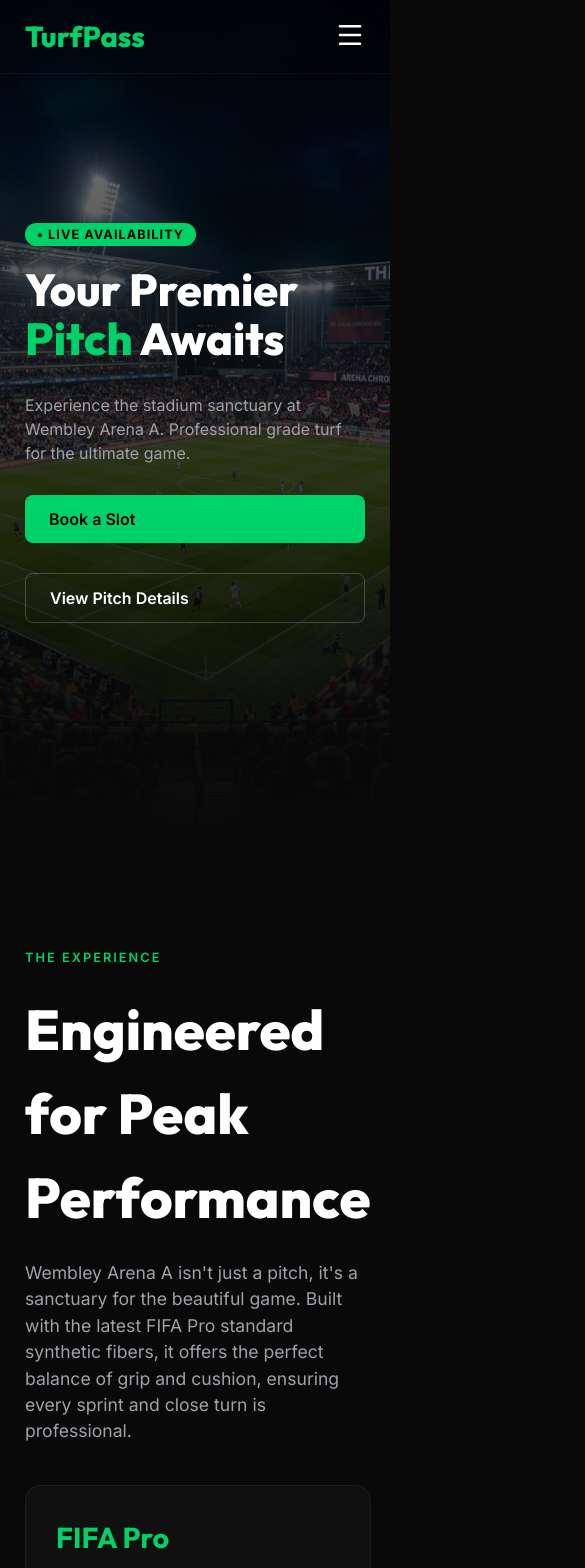
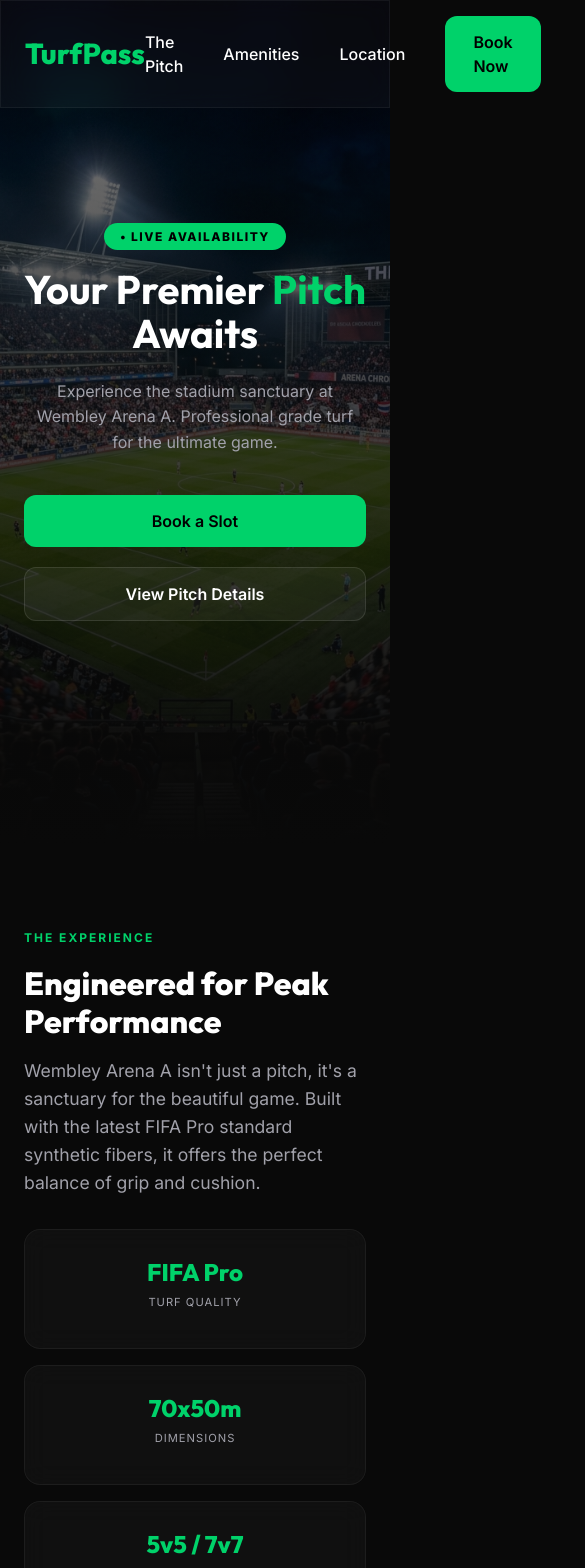
Before and after one commit to syamkumar-s-afk/football-turf, a React (Vite) app: page / in a window 390 px wide. Shown: the top 1568 px of the page, 585 px wide, since content can reach past the window. Built offline with nearby package versions, Linux system fonts and the light colour scheme; no server answers.

Commit message:
Complete Mobile-First UI refactor and architecture modernization

```diff
--- a/src/components/Navbar.jsx
+++ b/src/components/Navbar.jsx
@@ -77,34 +77,14 @@ const Navbar = () => {
 
         {/* Mobile Menu Overlay */}
         {isMenuOpen && (
-          <div style={{
-            position: 'fixed',
-            top: 0,
-            left: 0,
-            width: '100%',
-            height: '100vh',
-            background: 'var(--bg-dark)',
-            display: 'flex',
-            flexDirection: 'column',
-            alignItems: 'center',
-            justifyContent: 'center',
-            gap: '30px',
-            zIndex: 2100
-          }}>
-            <a href="#pitch" onClick={closeMenu} style={{ color: '#fff', fontSize: '2rem', textDecoration: 'none', fontWeight: 700 }}>The Pitch</a>
-            <a href="#amenities" onClick={closeMenu} style={{ color: '#fff', fontSize: '2rem', textDecoration: 'none', fontWeight: 700 }}>Amenities</a>
-            <a href="#location" onClick={closeMenu} style={{ color: '#fff', fontSize: '2rem', textDecoration: 'none', fontWeight: 700 }}>Location</a>
-            <a href="#booking" onClick={closeMenu} className="btn btn-primary" style={{ fontSize: '1.5rem', padding: '15px 40px' }}>Book Now</a>
+          <div className="mobile-nav-drawer">
+            <a href="#pitch" onClick={closeMenu} style={{ color: '#fff', fontSize: '2rem', textDecoration: 'none', fontWeight: 800 }}>The Pitch</a>
+            <a href="#amenities" onClick={closeMenu} style={{ color: '#fff', fontSize: '2rem', textDecoration: 'none', fontWeight: 800 }}>Amenities</a>
+            <a href="#location" onClick={closeMenu} style={{ color: '#fff', fontSize: '2rem', textDecoration: 'none', fontWeight: 800 }}>Location</a>
+            <a href="#booking" onClick={closeMenu} className="btn btn-primary" style={{ fontSize: '1.5rem', padding: '16px 48px', width: 'auto' }}>Book Now</a>
           </div>
         )}
       </div>
-
-      <style>{`
-        @media (max-width: 768px) {
-          .nav-desktop { display: none !important; }
-          .nav-mobile-toggle { display: block !important; }
-        }
-      `}</style>
     </nav>
   );
 };
--- a/src/index.css
+++ b/src/index.css
@@ -32,9 +32,10 @@ h1, h2, h3, h4 {
 }
 
 .container {
+  width: 100%;
   max-width: 1200px;
   margin: 0 auto;
-  padding: 0 20px;
+  padding: 0 24px;
 }
 
 button {
@@ -42,24 +43,35 @@ button {
   border: none;
   font-family: inherit;
   transition: all 0.2s ease;
+  min-height: 44px; /* Mobile touch target */
 }
 
 a {
   transition: color 0.2s ease;
+  text-decoration: none;
 }
 
 a:hover {
   color: var(--primary) !important;
 }
 
+/* Button System */
 .btn {
-  padding: 12px 24px;
-  border-radius: 8px;
+  padding: 14px 28px;
+  border-radius: 12px;
   font-weight: 600;
   display: inline-flex;
   align-items: center;
-  gap: 8px;
-  text-decoration: none;
+  justify-content: center;
+  gap: 10px;
+  width: 100%; /* Full width on mobile */
+  font-size: 1rem;
+}
+
+@media (min-width: 768px) {
+  .btn {
+    width: auto;
+  }
 }
 
 .btn-primary {
@@ -73,20 +85,60 @@ a:hover {
 }
 
 .btn-secondary {
-  background-color: transparent;
+  background-color: rgba(255, 255, 255, 0.05);
   color: #fff !important;
-  border: 1px solid rgba(255, 255, 255, 0.2);
+  border: 1px solid rgba(255, 255, 255, 0.1);
 }
 
-.btn-secondary:hover {
-  background-color: rgba(255, 255, 255, 0.05);
-  border-color: #fff;
+/* Grid Layouts (Mobile First) */
+.section-grid {
+  display: grid;
+  grid-template-columns: 1fr;
+  gap: 40px;
+  align-items: center;
+}
+
+.flex-stack {
+  display: flex;
+  flex-direction: column;
+  gap: 20px;
+}
+
+@media (min-width: 1024px) {
+  .section-grid {
+    grid-template-columns: 1fr 1fr;
+    gap: 80px;
+  }
+  .section-grid-wide {
+    grid-template-columns: 1.2fr 1fr;
+  }
+  .flex-stack {
+    flex-direction: row;
+    gap: 40px;
+  }
+}
+
+/* Hero Section */
+.hero-content {
+  text-align: center;
+}
+
+.hero-title {
+  font-size: clamp(2.5rem, 8vw, 5rem);
+  line-height: 1.1;
+  margin: 20px 0;
+}
+
+@media (min-width: 1024px) {
+  .hero-content {
+    text-align: left;
+  }
 }
 
 /* Slot Styles */
 .slot {
   aspect-ratio: 2/1;
-  border-radius: 8px;
+  border-radius: 10px;
   display: flex;
   flex-direction: column;
   align-items: center;
@@ -101,11 +153,6 @@ a:hover {
   color: #18181b;
 }
 
-.slot.available:hover {
-  transform: scale(1.05);
-  box-shadow: 0 4px 12px rgba(0, 210, 106, 0.3);
-}
-
 .slot.booked {
   background-color: var(--slot-available);
   opacity: 0.4;
@@ -116,14 +163,21 @@ a:hover {
 .slot.selected {
   background-color: var(--primary);
   color: #fff;
-  transform: scale(1.05);
-  box-shadow: 0 0 15px var(--primary);
+  box-shadow: 0 0 20px rgba(0, 210, 106, 0.4);
 }
 
-.slot span {
-  font-size: 0.7rem;
-  font-weight: 500;
-  opacity: 0.8;
+.slot-grid {
+  display: grid;
+  grid-template-columns: repeat(auto-fill, minmax(130px, 1fr));
+  gap: 12px;
+}
+
+/* Glass Effect */
+.glass {
+  background: rgba(255, 255, 255, 0.03);
+  backdrop-filter: blur(12px);
+  -webkit-backdrop-filter: blur(12px);
+  border: 1px solid rgba(255, 255, 255, 0.05);
 }
 
 /* Animations */
@@ -136,65 +190,40 @@ a:hover {
   animation: fadeIn 0.8s ease-out forwards;
 }
 
-@media (max-width: 768px) {
-  /* Container Padding */
-  .container {
-    padding: 0 25px;
+.mobile-nav-active {
+  overflow: hidden;
 }
 
-  /* Hero Section */
-  .hero h1 {
-    font-size: 2.8rem !important;
-    line-height: 1.2;
-  }
-  .hero p {
-    font-size: 1rem !important;
+/* Navbar Classes */
+.nav-desktop {
+  display: none;
 }
 
-  /* Universal Stacking & Wrapping */
-  #booking .container > div,
-  #pitch .container > div,
-  #location .container > div,
-  #amenities .container > div:nth-child(2),
-  .hero .container > div > div:last-child,
-  #pitch .container > div > div:first-child > div:last-child {
-    grid-template-columns: 1fr !important;
-    flex-direction: column !important;
-    gap: 30px !important;
+.nav-mobile-toggle {
+  display: block;
 }
 
-  /* Wrap internal flex items */
-  #pitch .container div[style*="display: flex"],
-  .hero .container div[style*="display: flex"],
-  #location .container div[style*="display: flex"] {
-    flex-wrap: wrap !important;
-    gap: 15px !important;
+@media (min-width: 1024px) {
+  .nav-desktop {
+    display: flex;
+  }
+  .nav-mobile-toggle {
+    display: none;
+  }
 }
 
-  /* Feature Card Fix */
-  #pitch [style*="flex: 1"] {
-    flex: none !important;
-    width: 100% !important;
+.mobile-nav-drawer {
+  position: fixed;
+  top: 0;
+  left: 0;
+  width: 100%;
+  height: 100vh;
+  background: var(--bg-dark);
+  display: flex;
+  flex-direction: column;
+  align-items: center;
+  justify-content: center;
+  gap: 32px;
+  z-index: 2100;
+  padding: 24px;
 }
-
-  /* Amenities Stacking Fix */
-  #amenities .container > div:nth-child(2) > div {
-    flex: none !important;
-    width: 100% !important;
-  }
-
-  /* Slot Grid Adjustment */
-  .slot-grid {
-    grid-template-columns: repeat(auto-fill, minmax(130px, 1fr)) !important;
-  }
-
-  /* Mobile Navbar Drawer (Internal Logic handled in JSX) */
-  .mobile-nav-active {
-    overflow: hidden; /* Prevent scrolling when menu is open */
-  }
-
-  .glass {
-    backdrop-filter: blur(12px) !important;
-    -webkit-backdrop-filter: blur(12px) !important;
-  }
-}
--- a/src/sections/Amenities.jsx
+++ b/src/sections/Amenities.jsx
@@ -2,35 +2,36 @@ import React from 'react';
 import { ShowerHead, MapPin, Lightbulb } from 'lucide-react';
 
 const Amenity = ({ icon: Icon, title, desc }) => (
-  <div style={{ textAlign: 'center', flex: 1 }}>
+  <div className="glass" style={{ textAlign: 'center', padding: '32px 24px', borderRadius: '24px', flex: '1 1 250px' }}>
     <div style={{
-      width: '80px',
-      height: '80px',
-      background: 'rgba(255,255,255,0.05)',
-      borderRadius: '50%',
+      width: '72px',
+      height: '72px',
+      background: 'rgba(0, 210, 106, 0.1)',
+      borderRadius: '24px',
       display: 'flex',
       alignItems: 'center',
       justifyContent: 'center',
-      margin: '0 auto 20px',
-      color: 'var(--primary)'
+      margin: '0 auto 24px',
+      color: 'var(--primary)',
+      transform: 'rotate(-5deg)'
     }}>
       <Icon size={32} />
     </div>
-    <h4 style={{ fontSize: '1.2rem', fontWeight: 700, marginBottom: '10px' }}>{title}</h4>
-    <p style={{ color: 'var(--text-muted)', fontSize: '0.9rem' }}>{desc}</p>
+    <h4 style={{ fontSize: '1.25rem', fontWeight: 800, marginBottom: '12px' }}>{title}</h4>
+    <p style={{ color: 'var(--text-muted)', fontSize: '0.95rem', lineHeight: 1.6 }}>{desc}</p>
   </div>
 );
 
 const Amenities = () => {
   return (
-    <section id="amenities" style={{ padding: '100px 0', background: 'var(--bg-dark)' }}>
+    <section id="amenities" style={{ padding: '80px 0', background: 'var(--bg-dark)' }}>
       <div className="container">
-        <div style={{ textAlign: 'center', marginBottom: '60px' }}>
-          <span style={{ color: 'var(--primary)', fontWeight: 600, textTransform: 'uppercase', letterSpacing: '2px', fontSize: '0.8rem' }}>World-Class Facilities</span>
-          <h2 style={{ fontSize: '3rem', fontWeight: 800, marginTop: '10px' }}>Everything You Need</h2>
+        <div style={{ textAlign: 'center', marginBottom: '50px' }}>
+          <span style={{ color: 'var(--primary)', fontWeight: 700, textTransform: 'uppercase', letterSpacing: '2px', fontSize: '0.75rem' }}>World-Class Facilities</span>
+          <h2 style={{ fontSize: 'clamp(2rem, 6vw, 3rem)', fontWeight: 800, marginTop: '12px' }}>Everything You Need</h2>
         </div>
-        <div style={{ display: 'flex', gap: '40px' }}>
-          <Amenity icon={ShowerHead} title="Luxury Showers" desc="Private locker rooms with heated showers and fresh towels." />
+        <div className="flex-stack" style={{ flexWrap: 'wrap', gap: '24px' }}>
+          <Amenity icon={ShowerHead} title="Luxury Showers" desc="Private locker rooms with heated showers and fresh towels provided." />
           <Amenity icon={MapPin} title="Secure Parking" desc="Designated underground parking for all players, free for 3 hours." />
           <Amenity icon={Lightbulb} title="Pro Floodlayers" desc="Broadcast-standard lighting system for perfect visibility at night." />
         </div>
--- a/src/sections/Experience.jsx
+++ b/src/sections/Experience.jsx
@@ -1,40 +1,44 @@
 import React from 'react';
 
 const FeatureCard = ({ title, subtitle }) => (
-  <div style={{
-    background: 'rgba(255,255,255,0.03)',
-    padding: '30px',
+  <div className="glass" style={{
+    padding: '24px',
     borderRadius: '16px',
-    border: '1px solid rgba(255,255,255,0.05)',
-    flex: 1
+    flex: '1 1 120px',
+    textAlign: 'center'
   }}>
-    <h3 style={{ fontSize: '1.8rem', fontWeight: 700, color: 'var(--primary)' }}>{title}</h3>
-    <p style={{ color: 'var(--text-muted)', textTransform: 'uppercase', fontSize: '0.8rem', letterSpacing: '1px', marginTop: '5px' }}>{subtitle}</p>
+    <h3 style={{ fontSize: '1.5rem', fontWeight: 800, color: 'var(--primary)' }}>{title}</h3>
+    <p style={{ color: 'var(--text-muted)', textTransform: 'uppercase', fontSize: '0.7rem', letterSpacing: '1px', marginTop: '4px' }}>{subtitle}</p>
   </div>
 );
 
 const Experience = () => {
   return (
-    <section id="pitch" style={{ padding: '100px 0', background: 'var(--bg-dark)' }}>
+    <section id="pitch" style={{ padding: '80px 0', background: 'var(--bg-dark)' }}>
       <div className="container">
-        <div style={{ display: 'grid', gridTemplateColumns: '1fr 1fr', gap: '80px', alignItems: 'center' }}>
+        <div className="section-grid">
           <div>
-            <span style={{ color: 'var(--primary)', fontWeight: 600, textTransform: 'uppercase', letterSpacing: '2px', fontSize: '0.8rem' }}>The Experience</span>
-            <h2 style={{ fontSize: '3.5rem', fontWeight: 800, margin: '20px 0' }}>Engineered for Peak Performance</h2>
-            <p style={{ color: 'var(--text-muted)', fontSize: '1.1rem', marginBottom: '40px' }}>
-              Wembley Arena A isn't just a pitch, it's a sanctuary for the beautiful game. Built with the latest FIFA Pro standard synthetic fibers, it offers the perfect balance of grip and cushion, ensuring every sprint and close turn is professional.
+            <span style={{ color: 'var(--primary)', fontWeight: 700, textTransform: 'uppercase', letterSpacing: '2px', fontSize: '0.75rem' }}>The Experience</span>
+            <h2 style={{ fontSize: 'clamp(2rem, 6vw, 3.5rem)', fontWeight: 800, margin: '16px 0', lineHeight: 1.2 }}>Engineered for Peak Performance</h2>
+            <p style={{ color: 'var(--text-muted)', fontSize: '1.1rem', marginBottom: '32px', lineHeight: 1.6 }}>
+              Wembley Arena A isn't just a pitch, it's a sanctuary for the beautiful game. Built with the latest FIFA Pro standard synthetic fibers, it offers the perfect balance of grip and cushion.
             </p>
-            <div style={{ display: 'flex', gap: '20px' }}>
+            <div className="flex-stack" style={{ flexWrap: 'wrap', gap: '16px' }}>
               <FeatureCard title="FIFA Pro" subtitle="Turf Quality" />
               <FeatureCard title="70x50m" subtitle="Dimensions" />
               <FeatureCard title="5v5 / 7v7" subtitle="Capacity" />
             </div>
           </div>
-          <div style={{ position: 'relative' }}>
+          <div style={{ position: 'relative', marginTop: '40px' }} className="desktop-only-mt-0">
             <img src="/assets/turf.png" alt="Turf Detail" style={{ width: '100%', borderRadius: '24px', boxShadow: '0 20px 40px rgba(0,0,0,0.5)' }} />
           </div>
         </div>
       </div>
+      <style>{`
+        @media (min-width: 1024px) {
+          .desktop-only-mt-0 { margin-top: 0 !important; }
+        }
+      `}</style>
     </section>
   );
 };
--- a/src/sections/Hero.jsx
+++ b/src/sections/Hero.jsx
@@ -22,37 +22,32 @@ const Hero = () => {
       }}></div>
 
       <div className="container" style={{ position: 'relative', zIndex: 2 }}>
-        <div className="fade-in">
+        <div className="fade-in hero-content">
           <span style={{
             backgroundColor: 'var(--primary)',
             color: '#000',
-            padding: '4px 12px',
-            borderRadius: '20px',
-            fontSize: '0.8rem',
-            fontWeight: 700,
+            padding: '6px 16px',
+            borderRadius: '24px',
+            fontSize: '0.75rem',
+            fontWeight: 800,
             textTransform: 'uppercase',
-            letterSpacing: '1px'
+            letterSpacing: '1.5px'
           }}>
             • Live Availability
           </span>
-          <h1 style={{
-            fontSize: '5rem',
-            fontWeight: 800,
-            marginTop: '20px',
-            maxWidth: '800px',
-            lineHeight: 1.1
-          }}>
+          <h1 className="hero-title">
             Your Premier <span style={{ color: 'var(--primary)' }}>Pitch</span> Awaits
           </h1>
           <p style={{
-            fontSize: '1.2rem',
+            fontSize: 'clamp(1rem, 4vw, 1.25rem)',
             color: 'var(--text-muted)',
             maxWidth: '600px',
-            margin: '30px 0'
+            margin: '24px 0 40px',
+            lineHeight: 1.6
           }}>
             Experience the stadium sanctuary at Wembley Arena A. Professional grade turf for the ultimate game.
           </p>
-          <div style={{ display: 'flex', gap: '20px' }}>
+          <div className="flex-stack" style={{ alignItems: 'center' }}>
             <a href="#booking" className="btn btn-primary">Book a Slot</a>
             <a href="#pitch" className="btn btn-secondary">View Pitch Details</a>
           </div>
--- a/src/sections/Location.jsx
+++ b/src/sections/Location.jsx
@@ -3,44 +3,42 @@ import { MapPin, Navigation } from 'lucide-react';
 
 const Location = () => {
   return (
-    <section id="location" style={{ padding: '100px 0', background: 'var(--bg-dark)' }}>
+    <section id="location" style={{ padding: '80px 0', background: 'var(--bg-dark)' }}>
       <div className="container">
-        <div style={{ display: 'grid', gridTemplateColumns: '1.2fr 1fr', gap: '80px', alignItems: 'center' }}>
+        <div className="section-grid section-grid-wide">
           <div style={{
-            height: '400px',
-            background: '#222',
+            height: '350px',
+            background: '#111',
             borderRadius: '24px',
             overflow: 'hidden',
-            border: '1px solid rgba(255,255,255,0.05)',
             position: 'relative'
-          }}>
-            {/* Simple Map Placeholder with pitch color circles */}
-            <div style={{ width: '100%', height: '100%', background: '#111', display: 'flex', alignItems: 'center', justifyContent: 'center' }}>
-                <div style={{ width: '200px', height: '200px', borderRadius: '50%', background: 'rgba(0, 210, 106, 0.1)', position: 'absolute' }}></div>
-                <div style={{ width: '20px', height: '20px', borderRadius: '50%', background: 'var(--primary)', boxShadow: '0 0 20px var(--primary)', zIndex: 2 }}></div>
-                <p style={{ position: 'absolute', bottom: '20px', color: '#444', fontSize: '0.8rem' }}>Interactive Map Simulation</p>
+          }} className="glass">
+            <div style={{ width: '100%', height: '100%', display: 'flex', alignItems: 'center', justifyContent: 'center' }}>
+                <div style={{ width: '180px', height: '180px', borderRadius: '50%', background: 'rgba(0, 210, 106, 0.05)', position: 'absolute' }}></div>
+                <div style={{ width: '16px', height: '16px', borderRadius: '50%', background: 'var(--primary)', boxShadow: '0 0 20px var(--primary)', zIndex: 2 }}></div>
+                <p style={{ position: 'absolute', bottom: '20px', color: 'var(--text-muted)', fontSize: '0.75rem', fontWeight: 600, textTransform: 'uppercase' }}>Interactive Map Simulation</p>
             </div>
           </div>
           <div>
-            <span style={{ color: 'var(--primary)', fontWeight: 600, textTransform: 'uppercase', letterSpacing: '2px', fontSize: '0.8rem' }}>Easy Access</span>
-            <h2 style={{ fontSize: '3rem', fontWeight: 800, margin: '20px 0' }}>Located at the Heart of the Action</h2>
-            <p style={{ color: 'var(--text-muted)', marginBottom: '40px' }}>
-              Wembley Arena A is conveniently located just 5 minutes from the Central Station. Multiple bus routes and ample parking make it the easiest pitch to reach for your whole team.
+            <span style={{ color: 'var(--primary)', fontWeight: 700, textTransform: 'uppercase', letterSpacing: '2px', fontSize: '0.75rem' }}>Easy Access</span>
+            <h2 style={{ fontSize: 'clamp(2rem, 6vw, 3rem)', fontWeight: 800, margin: '16px 0', lineHeight: 1.2 }}>Located at the Heart of the Action</h2>
+            <p style={{ color: 'var(--text-muted)', marginBottom: '32px', lineHeight: 1.6 }}>
+              Wembley Arena A is conveniently located just 5 minutes from the Central Station. Multiple bus routes and ample parking make it the easiest pitch to reach.
             </p>
 
-            <div style={{ display: 'flex', flexDirection: 'column', gap: '20px' }}>
-              <div style={{ display: 'flex', gap: '15px' }}>
-                <MapPin color="var(--primary)" />
+            <div className="flex-stack" style={{ gap: '24px' }}>
+              <div style={{ display: 'flex', gap: '16px' }}>
+                <MapPin color="var(--primary)" size={24} />
                 <div>
-                  <h5 style={{ fontWeight: 700 }}>Unit 14, Arena Park Way</h5>
-                  <p style={{ fontSize: '0.9rem', color: 'var(--text-muted)' }}>North Wembley, London, HA9 0BT</p>
+                  <h5 style={{ fontWeight: 800, fontSize: '1.1rem' }}>Unit 14, Arena Park Way</h5>
+                  <p style={{ fontSize: '0.9rem', color: 'var(--text-muted)', marginTop: '4px' }}>North Wembley, London, HA9 0BT</p>
                 </div>
               </div>
-              <div style={{ display: 'flex', gap: '15px' }}>
-                <Navigation color="var(--primary)" />
+              <div style={{ display: 'flex', gap: '16px' }}>
+                <Navigation color="var(--primary)" size={24} />
                 <div>
-                  <h5 style={{ fontWeight: 700 }}>Central Station</h5>
-                  <p style={{ fontSize: '0.9rem', color: 'var(--text-muted)' }}>5 minute walk via Wembley Way</p>
+                  <h5 style={{ fontWeight: 800, fontSize: '1.1rem' }}>Central Station</h5>
+                  <p style={{ fontSize: '0.9rem', color: 'var(--text-muted)', marginTop: '4px' }}>5 minute walk via Wembley Way</p>
                 </div>
               </div>
             </div>
```
Also changed, not shown: src/sections/Booking.jsx (+46 -33 lines), src/sections/Testimonials.jsx (+18 -19 lines). Lines whose indentation alone changed are shown as unchanged.
